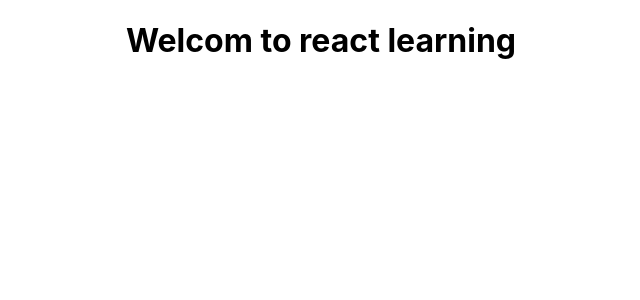
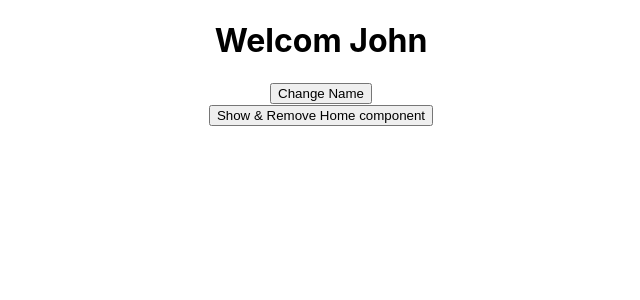
Before and after one commit to lokeshkumardubai1990/react, a React (Create React App) app: page / in a window 1280 px wide. Shown: the top 300 px of the page, without its empty margins (319-959 px from the left). Built offline with nearby package versions, Linux system fonts and the light colour scheme.

Commit message:
lifecycle examples

```diff
--- a/src/App.js
+++ b/src/App.js
@@ -1,27 +1,69 @@
+import { toHaveAccessibleDescription } from "@testing-library/jest-dom/dist/matchers";
 import React from "react";
 import "./App.css";
+import Home from "./Home";
 
 class App extends React.Component {
   constructor(props) {
     super(props);
     this.state = {
-      userList: [],
+      userName: "John",
+      showHome: true,
     };
+    console.log("Constructor");
   }
-  /*mounting component before render method*/
 
   componentWillMount() {
-    alert("Component will mount called");
+    console.log("component will mount");
   }
 
   componentDidMount() {
-    alert("after mounting will call componentdidmount");
+    console.log("component did mount");
   }
+
+  componentWillReceiveProps(nextProps) {
+    console.log("component will receive props", nextProps);
+  }
+
+  shouldComponentUpdate(nextProps, nextState) {
+    console.log("shouldcomponent update", nextProps, nextState);
+    return true;
+  }
+
+  componentWillUpdate() {
+    console.log("componentwill update");
+  }
+
+  componentDidUpdate() {
+    console.log("component did update");
+  }
+  componentWillUnmount() {
+    console.log("component will unmount");
+  }
+
+  changeUserName = () => {
+    this.setState({ userName: "Peter" });
+  };
+
+  removeHome = () => {
+    this.setState({ showHome: !this.state.showHome });
+  };
+
   render() {
+    let showHH = "";
+    if (this.state.showHome) {
+      showHH = (
+        <Home
+          changeUserName={() => this.changeUserName}
+          removeHome={() => this.removeHome}
+        />
+      );
+    }
     return (
       <div className="App">
-        <h1>Welcom to react learning</h1>
-        {alert("Render method called")}
+        <h1>Welcom {this.state.userName}</h1>
+        {showHH}
+        <button onClick={this.removeHome}>Show & Remove Home component</button>
       </div>
     );
   }
--- /dev/null
+++ b/src/Home.js
@@ -0,0 +1,21 @@
+import React from "react";
+
+class Home extends React.Component {
+  constructor(props) {
+    super(props);
+    // console.log(this.props);
+    // console.log(props);
+  }
+  componentWillUnmount() {
+    console.log("component will unmount");
+  }
+  render() {
+    return (
+      <div>
+        <button onClick={this.props.changeUserName()}>Change Name</button>
+      </div>
+    );
+  }
+}
+
+export default Home;
--- a/src/index.js
+++ b/src/index.js
@@ -6,11 +6,7 @@ import App from "./App";
 import reportWebVitals from "./reportWebVitals";
 
 const root = ReactDOM.createRoot(document.getElementById("root"));
-root.render(
-  <React.StrictMode>
-    <App />
-  </React.StrictMode>
-);
+root.render(<App />);
 
 // If you want to start measuring performance in your app, pass a function
 // to log results (for example: reportWebVitals(console.log))
```
